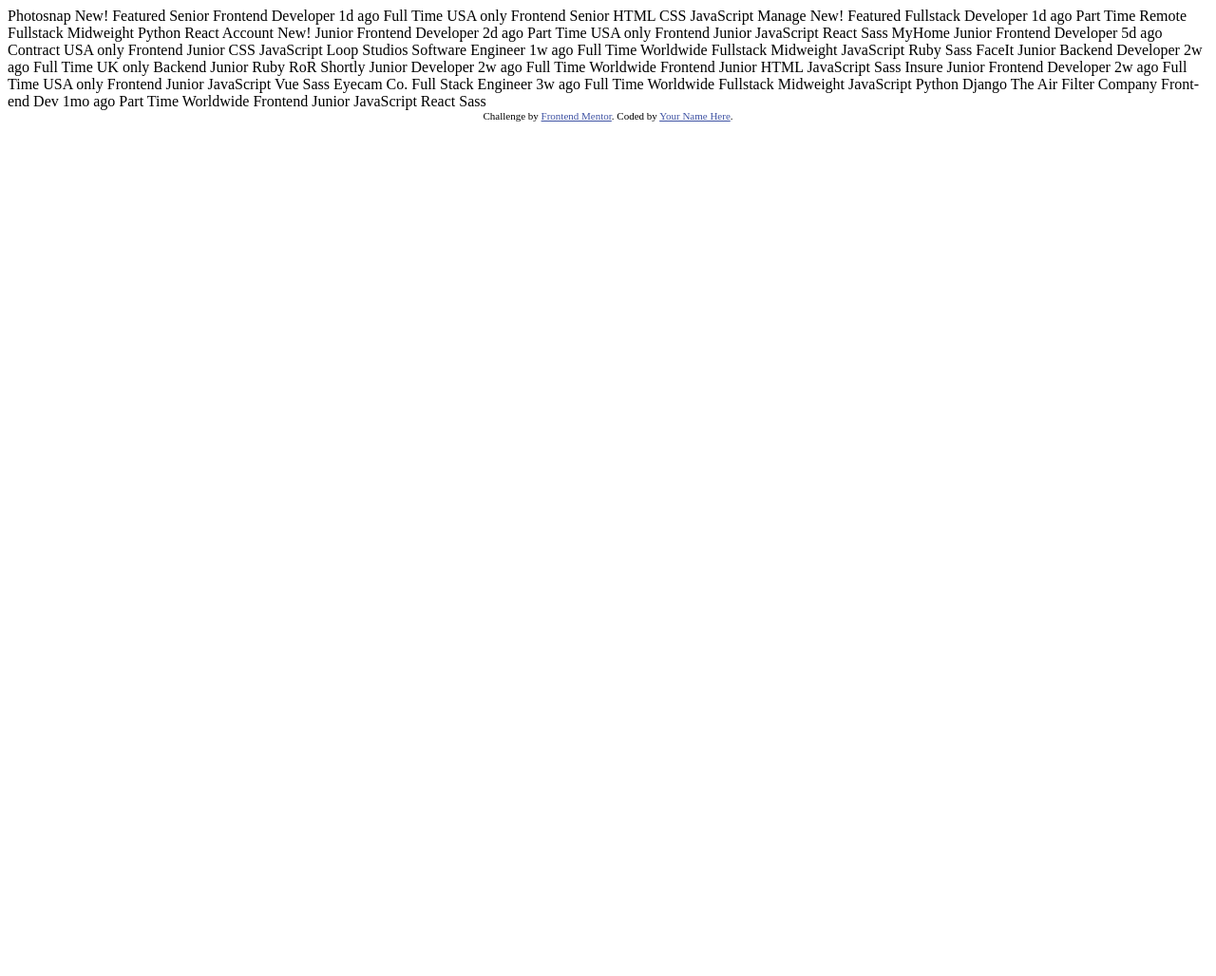
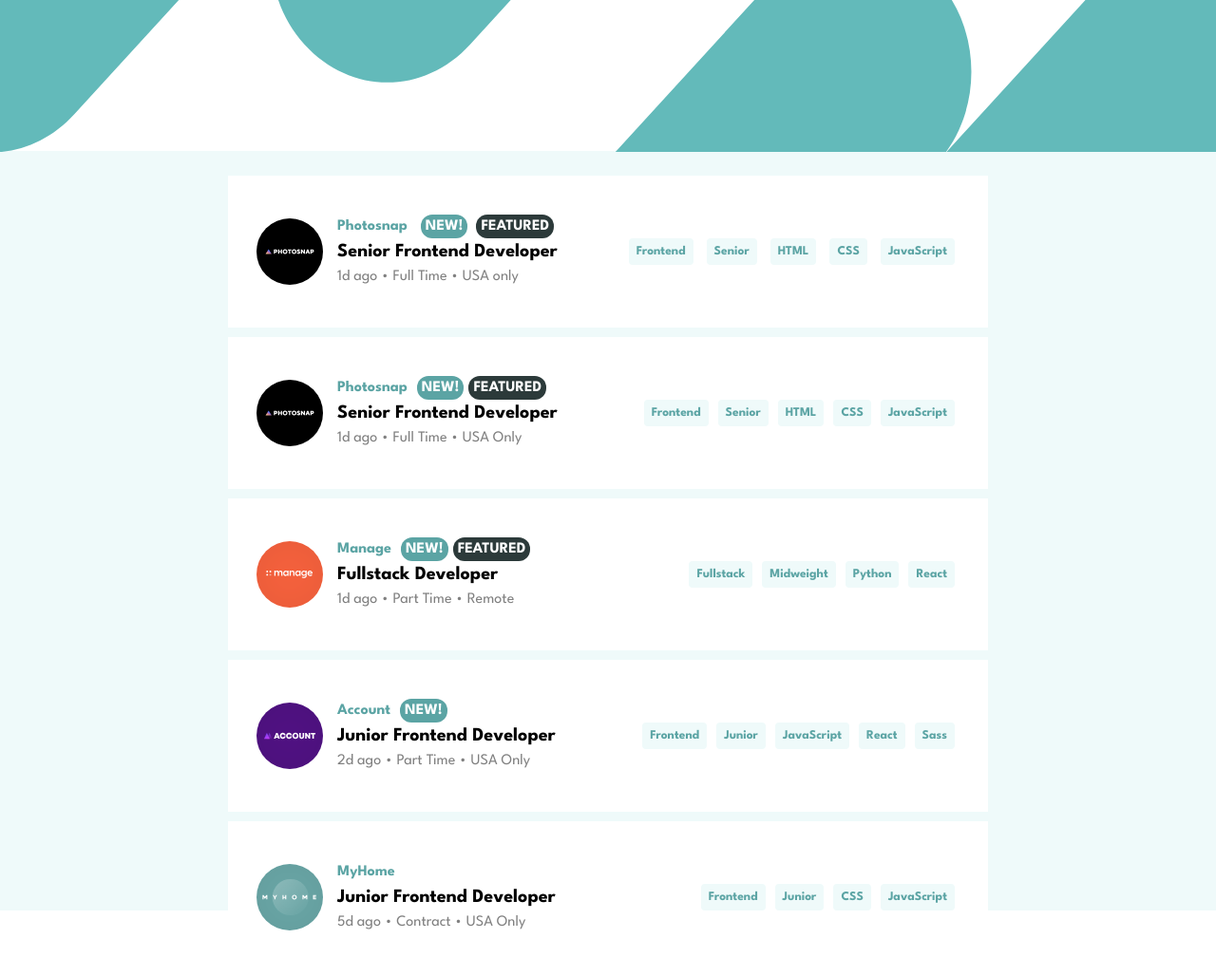
Before and after one commit to lvh1g15/static-job-listings-master, a plain HTML site: page index.html in a window 1280 px wide. Shown: the top 1028 px of the page at 95% size. Before the commit the page ends 800 px from the top, so only its background shows below. Drawn offline with Linux system fonts and the light colour scheme.

Commit message:
styling and dynamic adding of html from json

```diff
--- a/index.html
+++ b/index.html
@@ -1,193 +1,55 @@
 <!DOCTYPE html>
 <html lang="en">
   <head>
-  <meta charset="UTF-8">
-  <meta name="viewport" content="width=device-width, initial-scale=1.0"> <!-- displays site properly based on user's device -->
+    <meta charset="UTF-8" />
+    <meta name="viewport" content="width=device-width, initial-scale=1.0" />
+    <!-- displays site properly based on user's device -->
 
-  <link rel="icon" type="image/png" sizes="32x32" href="./images/favicon-32x32.png">
+    <link
+      rel="icon"
+      type="image/png"
+      sizes="32x32"
+      href="./images/favicon-32x32.png"
+    />
 
     <title>Frontend Mentor | Job Listings</title>
 
     <!-- Feel free to remove these styles or customise in your own stylesheet 👍 -->
-  <style>
-    .attribution { font-size: 11px; text-align: center; }
-    .attribution a { color: hsl(228, 45%, 44%); }
-  </style>
+    <link rel="stylesheet" href="styles.css" type="text/css" />
+    <link rel="preconnect" href="https://fonts.googleapis.com">
+    <link rel="preconnect" href="https://fonts.gstatic.com" crossorigin>
+    <link href="https://fonts.googleapis.com/css2?family=League+Spartan:wght@100..900&display=swap" rel="stylesheet">
   </head>
   <body>
+      <img id="backgroundHeader" src="images/bg-header-desktop.svg" alt="placeholder">
+    <div class="container">
+      <ul id ="jobListings" class="job-listings">
+        <li id="jobListing">
+          <img src="images/photosnap.svg" alt="placeholder">
+          <div class="startListingItems">
             <!-- Item Start -->
-  Photosnap
-  New!
-  Featured
-  Senior Frontend Developer
-  1d ago
-  Full Time
-  USA only
-  <!-- Role -->
-  Frontend
-  <!-- Level -->
-  Senior
-  <!-- Languages -->
-  HTML
-  CSS
-  JavaScript
-  <!-- Item End -->
+            <div class="companyAndLabels">
+              <span class="companyName">Photosnap</span>
+              <span class="newTag">NEW!</span>
+              <span class="featuredTag">FEATURED</span>
+            </div>
+            <div class="position">Senior Frontend Developer</div>
+            <div class="extraDetails">1d ago  •  Full Time  •  USA only</div>
+          </div>
+          <div class="endListingItems">
+            <div class="filterButtons">
+              <button>Frontend</button>
+              <button>Senior</button>
+              <button>HTML</button>
+              <button>CSS</button>
+              <button>JavaScript</button>
+            </div>
+          </div>
 
-  <!-- Item Start -->
-  Manage
-  New!
-  Featured
-  Fullstack Developer
-  1d ago
-  Part Time
-  Remote
-  <!-- Role -->
-  Fullstack
-  <!-- Level -->
-  Midweight
-  <!-- Languages -->
-  Python
-  <!-- Tools -->
-  React
-  <!-- Item End -->
 
-  <!-- Item Start -->
-  Account
-  New!
-  Junior Frontend Developer
-  2d ago
-  Part Time
-  USA only
-  <!-- Role -->
-  Frontend
-  <!-- Level -->
-  Junior
-  <!-- Languages -->
-  JavaScript
-  <!-- Tools -->
-  React
-  Sass
-  <!-- Item End -->
-
-  <!-- Item Start -->
-  MyHome
-  Junior Frontend Developer
-  5d ago
-  Contract
-  USA only
-  <!-- Role -->
-  Frontend
-  <!-- Level -->
-  Junior
-  <!-- Languages -->
-  CSS
-  JavaScript
-  <!-- Item End -->
-
-  <!-- Item Start -->
-  Loop Studios
-  Software Engineer
-  1w ago
-  Full Time
-  Worldwide
-  <!-- Role -->
-  Fullstack
-  <!-- Level -->
-  Midweight
-  <!-- Languages -->
-  JavaScript
-  Ruby
-  <!-- Tools -->
-  Sass
-  <!-- Item End -->
-
-  <!-- Item Start -->
-  FaceIt
-  Junior Backend Developer
-  2w ago
-  Full Time
-  UK only
-  <!-- Role -->
-  Backend
-  <!-- Level -->
-  Junior
-  <!-- Languages -->
-  Ruby
-  <!-- Tools -->
-  RoR
-  <!-- Item End -->
-
-  <!-- Item Start -->
-  Shortly
-  Junior Developer
-  2w ago
-  Full Time
-  Worldwide
-  <!-- Role -->
-  Frontend
-  <!-- Level -->
-  Junior
-  <!-- Languages -->
-  HTML
-  JavaScript
-  <!-- Tools -->
-  Sass
-  <!-- Item End -->
-
-  <!-- Item Start -->
-  Insure
-  Junior Frontend Developer
-  2w ago
-  Full Time
-  USA only
-  <!-- Role -->
-  Frontend
-  <!-- Level -->
-  Junior
-  <!-- Languages -->
-  JavaScript
-  <!-- Tools -->
-  Vue
-  Sass
-  <!-- Item End -->
-
-  <!-- Item Start -->
-  Eyecam Co.
-  Full Stack Engineer
-  3w ago
-  Full Time
-  Worldwide
-  <!-- Role -->
-  Fullstack
-  <!-- Level -->
-  Midweight
-  <!-- Languages -->
-  JavaScript
-  Python
-  <!-- Tools -->
-  Django
-  <!-- Item End -->
-
-  <!-- Item Start -->
-  The Air Filter Company
-  Front-end Dev
-  1mo ago
-  Part Time
-  Worldwide
-  <!-- Role -->
-  Frontend
-  <!-- Level -->
-  Junior
-  <!-- Languages -->
-  JavaScript
-  <!-- Tools -->
-  React
-  Sass
-  <!-- Item End -->
-
-  <div class="attribution">
-    Challenge by <a href="https://www.frontendmentor.io?ref=challenge" target="_blank">Frontend Mentor</a>.
-    Coded by <a href="#">Your Name Here</a>.
+        </li>
+      </ul>
   </div>
+    <script src="index.js"></script>
   </body>
 </html>
--- /dev/null
+++ b/index.js
@@ -0,0 +1,107 @@
+let jsonData;
+
+function loadJSON(callback) {
+    var xobj = new XMLHttpRequest();
+    xobj.overrideMimeType("application/json");
+    xobj.open('GET', 'data.json', true);
+    xobj.onreadystatechange = function () {
+      if (xobj.readyState == 4 && xobj.status == "200") {
+        callback(JSON.parse(xobj.responseText));
+      }
+    };
+    xobj.send(null);
+}
+
+loadJSON( async function(json) {
+     jsonData = await json
+     for (const property in jsonData) {
+        addHtmlElements(property);
+    }
+    let buttons = document.getElementById('jobListings')
+    console.log(buttons);
+});
+
+
+function addHtmlElements(jsonIndex){
+    let jobListings = document.getElementById("jobListings");
+    let jobListing = document.createElement("li");
+    jobListing.setAttribute("id", `jobListing${jsonIndex}`);
+    let img = document.createElement("img")
+    img.src = `${jsonData[jsonIndex].logo}`
+    jobListing.appendChild(img)
+    let startListItems = document.createElement("div");
+    startListItems.classList.add("startListingItems")
+    let companyAndLabels = document.createElement("div");
+    companyAndLabels.classList.add("companyAndLabels")
+    let companyName = document.createElement("span");
+    companyName.classList.add("companyName")
+    companyName.innerHTML = `${jsonData[jsonIndex].company}`
+    let newTag = document.createElement("span");
+    newTag.classList.add("newTag")
+    newTag.innerHTML = 'NEW!'
+    if(jsonData[jsonIndex].new){
+        newTag.style.visibility = "visible"
+    }else{
+        newTag.style.visibility = "hidden"
+    }
+    let featuredTag = document.createElement("span");
+    featuredTag.classList.add("featuredTag")
+    featuredTag.innerHTML = 'FEATURED'
+    if(jsonData[jsonIndex].featured){
+        featuredTag.style.visibility = "visible"
+    }else{
+        featuredTag.style.visibility = "hidden"
+    }
+    let position = document.createElement("div")
+    position.classList.add("position")
+    position.innerHTML = `${jsonData[jsonIndex].position}`
+
+    let extraDetails = document.createElement("div")
+    extraDetails.classList.add("extraDetails")
+    extraDetails.innerHTML = `${jsonData[jsonIndex].postedAt}  •  ${jsonData[jsonIndex].contract}  •  ${jsonData[jsonIndex].location}`
+    let endListItems = document.createElement("div");
+    let filterButtons = document.createElement("div");
+    endListItems.classList.add("endListingItems")
+    filterButtons.classList.add("filterButtons")
+    filterButtons.setAttribute("id", 'filterButtonsId');
+
+    let roleButton = document.createElement("button");
+    let levelButton = document.createElement("button")
+    roleButton.innerHTML = `${jsonData[jsonIndex].role}`
+    levelButton.innerHTML = `${jsonData[jsonIndex].level}`
+    let langArrSize = jsonData[jsonIndex].languages.length
+    let langArr = jsonData[jsonIndex].languages
+    let toolsArrSize = jsonData[jsonIndex].tools.length
+    let toolsArr = jsonData[jsonIndex].tools
+    companyAndLabels.appendChild(companyName)
+    companyAndLabels.appendChild(newTag)
+    companyAndLabels.appendChild(featuredTag)
+    startListItems.appendChild(companyAndLabels)
+    startListItems.appendChild(position)
+    startListItems.appendChild(extraDetails)
+    filterButtons.appendChild(roleButton)
+    filterButtons.appendChild(levelButton)
+    for(let i = 0; i < langArrSize; i++) {
+        let obj = langArr[i];
+        let langButton = document.createElement("button");
+        langButton.innerHTML = obj
+        filterButtons.appendChild(langButton)
+    }
+    for(let i = 0; i < toolsArrSize; i++) {
+        let obj = toolsArr[i];
+        let toolsButton = document.createElement("button");
+        toolsButton.innerHTML = obj
+        filterButtons.appendChild(toolsButton)
+    }
+    endListItems.appendChild(filterButtons)
+    jobListing.appendChild(startListItems)
+
+    jobListing.appendChild(endListItems)
+    jobListings.appendChild(jobListing)
+
+
+}
+
+function ifNewOrFeatured(type, tagDom){
+
+}
--- /dev/null
+++ b/styles.scss
@@ -0,0 +1,103 @@
+$background-color: hsl(180, 52%, 96%);
+$filter-tablets: hsl(180, 31%, 95%);
+$on-select-filters: hsl(180, 29%, 50%);
+$font-family: "League Spartan", sans-serif;
+$dark-cyan: hsl(180, 14%, 20%);
+
+body{
+    height: 100vh;
+    margin: 0;
+    font-family: $font-family;
+}
+
+#backgroundHeader{
+    width: 100%;
+    height: 20%;
+}
+
+.container{
+    display: flex;
+    height: 100vh;
+    margin-top: -5px;
+    background-color: $background-color;
+    justify-content: center;
+    #jobListings{
+        width: 800px;
+        padding: 0px;
+        li{
+            padding: 30px;
+            margin: 10px 0px 10px 0px;
+            height: 100px;
+            display: flex;
+            align-items: center;
+            background-color: white;
+            img{
+                height: 70px;
+                width: 70px;
+            }
+            .startListingItems{
+                display: flex;
+                margin-left: 15px;
+                flex: 2;
+                flex-direction: column;
+                .companyAndLabels{
+                    margin-bottom: 10px;
+                    .companyName{
+                        color: $on-select-filters;
+                        font-weight: bold;
+                        margin-right: 10px;
+                    }
+                    .newTag{
+                        padding: 5px;
+                        font-weight: bold;
+                        background-color: $on-select-filters;
+                        border-radius: 12px;
+                        color: white;
+                        margin-right: 5px;
+                    }
+                    .featuredTag{
+                        padding: 5px;
+                        font-weight: bold;
+                        background-color: $dark-cyan;
+                        border-radius: 12px;
+                        color: white;
+                    }
+                }
+                .position{
+                    font-weight: bold;
+                    font-size: 20px;
+                    margin-bottom: 10px;
+                    &:hover{
+                        color: $on-select-filters;
+                        cursor: pointer;
+                    }
+                }
+                .extraDetails{
+                    color: gray;
+                }
+            }
+            .endListingItems{
+                display: flex;
+                flex: 3;
+                justify-content: flex-end;
+                button{
+                    color: $on-select-filters;
+                    border: none;
+                    width: auto;
+                    height: auto;
+                    border-radius: 4px;
+                    padding: 8px;
+                    font-family: $font-family;
+                    font-weight: bold;
+                    background-color: $background-color;
+                    margin: 0 5px 0 5px;
+                    &:hover{
+                        color: white;
+                        background-color: $on-select-filters;
+                        cursor: pointer;
+                    }
+                }
+            }
+        }
+    }
+}
```
Also changed, not shown: styles.css (added), 1 other file. Lines whose indentation alone changed are shown as unchanged.
